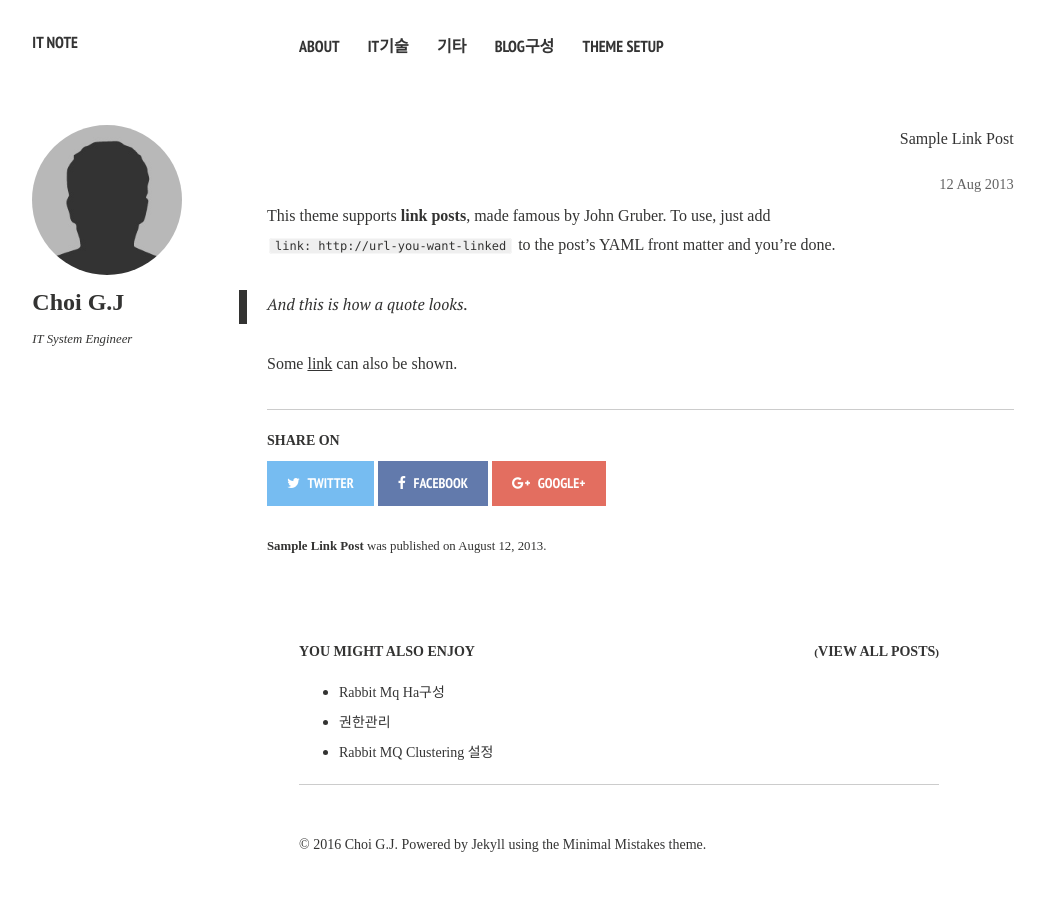
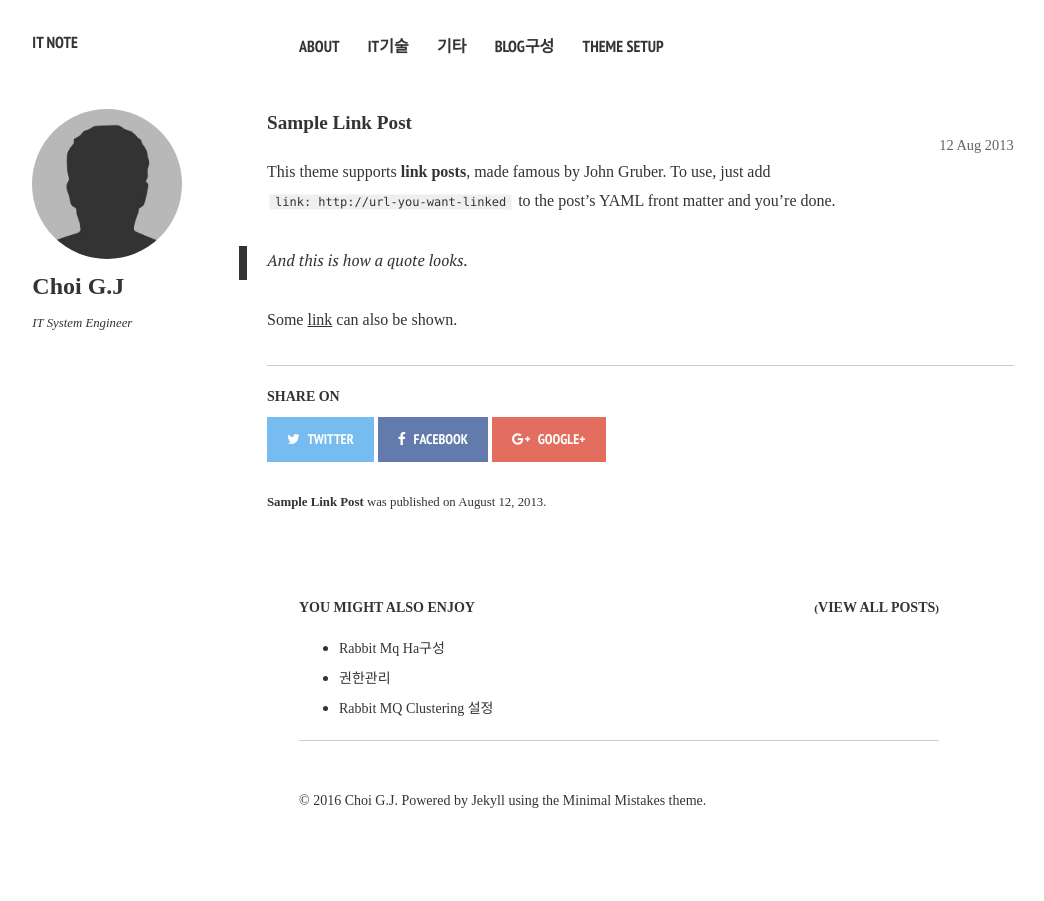
Before and after one commit to gjchoi/gjchoi.github.io, a Jekyll site: the page built from _posts/2013-08-12-sample-link-post.md, in a window 1280 px wide. Shown: the whole page, without its empty margins (21-1065 px from the left). Built offline with Jekyll 4.4.1, drawn with Linux system fonts in a browser that asks for light colours; nearby versions of some CDN libraries.

Commit message:
Update custom.scss

```diff
--- a/_sass/custom.scss
+++ b/_sass/custom.scss
@@ -9,6 +9,10 @@ body{
 body.post h2{
    background-color: #aaa;
    color : white;
+}
+
+#main {
+    margin-top: 1em;
 }
 
 h1,h2{
@@ -62,12 +66,11 @@ div .view{
    border-top: 0.5px dotted #ddd;
 }
 
-.headline-wrap {
-    text-align: right;
-    font-size: 1rem;
-    color: #ddd;
-    font-style: blink;
-    margin-bottom: 1rem;
+p.post_title {
+    padding: 0;
+    margin: 0;
+    font-size: 1.2rem;
+    font-weight: bold;
 }
 
 .by-line {
```
